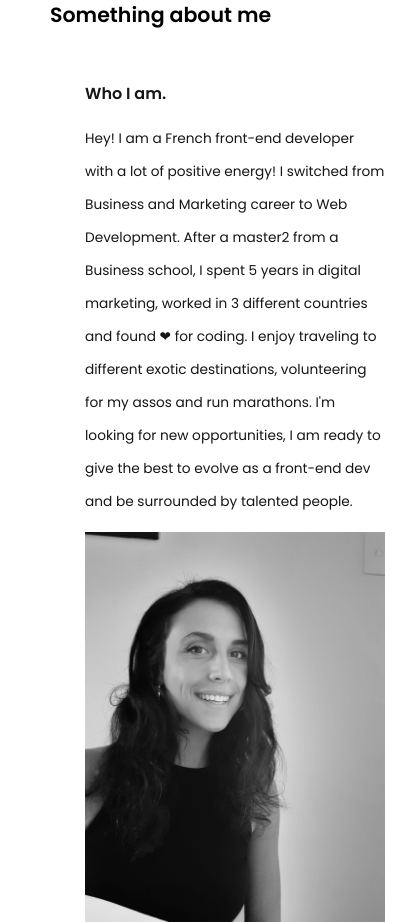
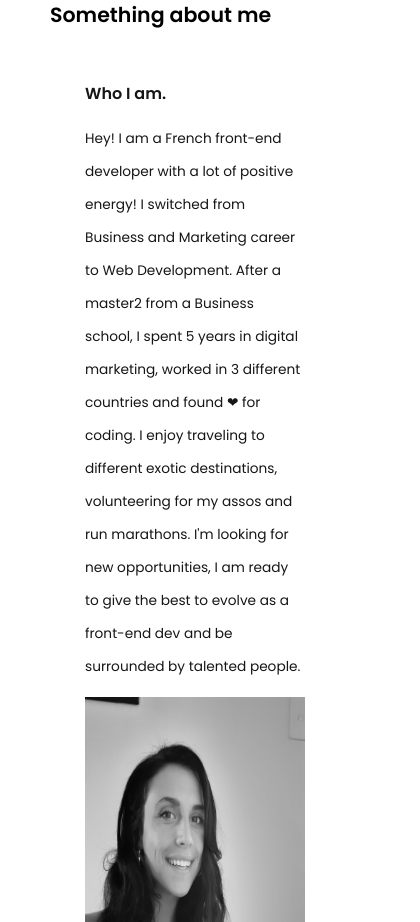
Before and after one commit to laureac/website, a React (Create React App) app: page / in a window 390 px wide. Shown: the part 2240-3162 px from the top of the page, 420 px wide, since content can reach past the window. Built offline with nearby package versions, Linux system fonts and the light colour scheme.

Commit message:
responsivness

```diff
--- a/src/App.scss
+++ b/src/App.scss
@@ -74,6 +74,9 @@ h1::selection{
         .content{
           max-width: 60rem;
           line-height: 3.3rem;
+          @media (max-width: 600px){
+            max-width: 25rem;
+          }
         }
       }
     }
@@ -90,4 +93,7 @@ h1::selection{
 }
 img{
   height: 40rem;
+  @media (max-width: 600px){
+    width: 100%;
+  }
 }
```
